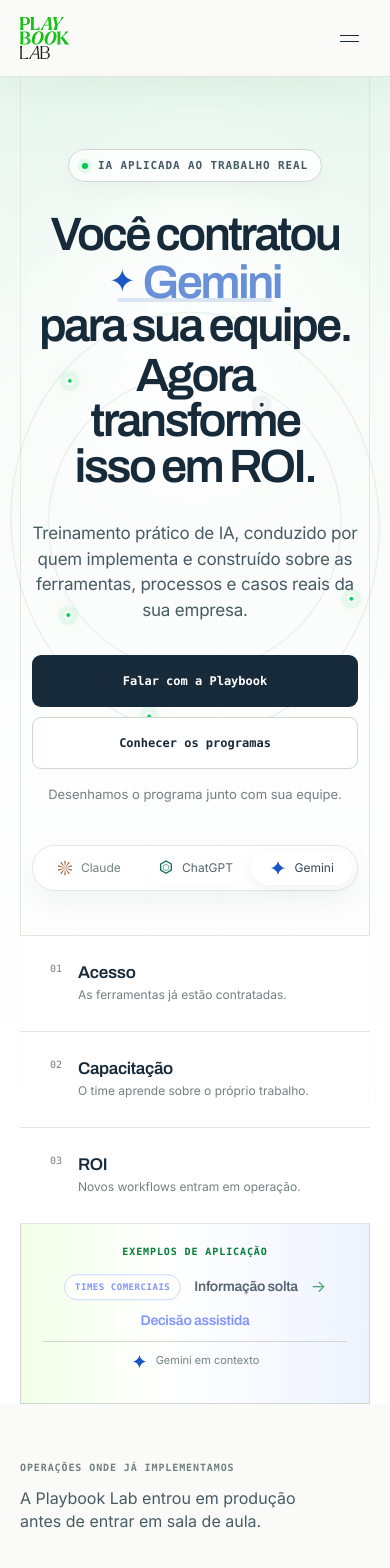
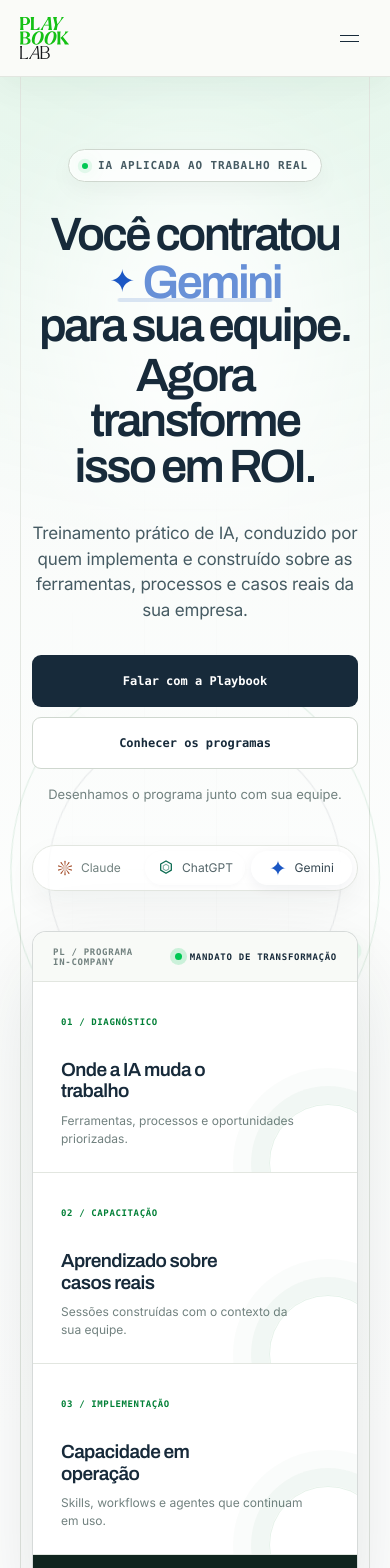
Before and after one commit to felipenunes07/playbook-lab-school, a React (Vite) app: page / in a window 390 px wide. Shown: the top 1568 px of the page. Built offline with nearby package versions, Linux system fonts and the light colour scheme.

Commit message:
feat: elevate site with executive program system

```diff
--- a/src/App.tsx
+++ b/src/App.tsx
@@ -43,6 +43,31 @@
   );
 }
 
+function PractitionersSection() {
+  return (
+    <section className="practitioners-section" id="autoridade" aria-labelledby="practitioners-title">
+      <div className="container practitioners-grid-v2">
+        <Reveal as="figure" className="practitioners-image">
+          <img src="/brand/executive-workshop.jpg" alt="Equipe reunida em um workshop executivo colaborativo" loading="lazy" decoding="async" />
+          <figcaption><span>Presença humana</span>Capacitação ao vivo, aplicada ao contexto da empresa.</figcaption>
+        </Reveal>
+
+        <Reveal className="practitioners-copy" order={1}>
+          <Kicker index="01">{PRACTITIONERS.eyebrow}</Kicker>
+          <h2 id="practitioners-title" className="section-title">Quem ensina também implementa.</h2>
+          <p className="practitioners-statement">{PRACTITIONERS.statement}</p>
+          <p>{PRACTITIONERS.body}</p>
+          <dl className="practitioner-stats">
+            <div><dt><CountUp value="45+" /></dt><dd>empresas atendidas</dd></div>
+            <div><dt><CountUp value="230+" /></dt><dd>projetos entregues</dd></div>
+          </dl>
+          <blockquote>“Não começamos perguntando quais funcionalidades ensinar. Começamos perguntando como o trabalho deveria funcionar com IA.”</blockquote>
+        </Reveal>
+      </div>
+    </section>
+  );
+}
+
 export default function App() {
   return (
     <>
@@ -52,11 +77,12 @@
       <main id="conteudo">
         <Hero />
         <ClientLogos />
+        <PractitionersSection />
 
         <section className="decision-section" id="como-funciona" aria-labelledby="decision-title">
           <div className="container decision-layout">
             <Reveal className="decision-intro">
-              <Kicker index="01">O gap de adoção</Kicker>
+              <Kicker index="02">O gap de adoção</Kicker>
               <h2 id="decision-title" className="section-title">
                 Comprar IA foi a parte fácil.
                 <span>Fazer o trabalho mudar é a transformação.</span>
@@ -80,7 +106,7 @@
           <div className="container">
             <Reveal className="programs-head">
               <div>
-                <Kicker index="02">Programas</Kicker>
+                <Kicker index="03">Programas</Kicker>
                 <h2 id="programs-title" className="section-title">Um caminho para cada nível de maturidade.</h2>
               </div>
               <p className="section-copy">Da primeira adoção à formação de pessoas capazes de construir soluções internas com IA.</p>
@@ -98,6 +124,9 @@
                   <div className="program-card-top">
                     <span className="program-number">0{index + 1}</span>
                     <span className="program-name">{program.name}</span>
+                  </div>
+                  <div className={`program-visual program-visual--${index + 1}`} aria-hidden="true">
+                    <span /><span /><span /><i />
                   </div>
                   <h3>{program.title}</h3>
                   <p>{program.body}</p>
@@ -121,7 +150,7 @@
         <section className="tailored-section" aria-labelledby="tailored-title">
           <div className="container tailored-grid">
             <Reveal className="tailored-copy">
-              <Kicker index="03">{TAILORED.eyebrow}</Kicker>
+              <Kicker index="04">{TAILORED.eyebrow}</Kicker>
               <h2 id="tailored-title" className="section-title">
                 {TAILORED.headline[0]}<span>{TAILORED.headline[1]}</span>
               </h2>
@@ -154,27 +183,6 @@
                 <span>0{index + 1}</span><h3>{title}</h3><p>{body}</p>
               </Reveal>
             ))}
-          </div>
-        </section>
-
-        <section className="practitioners-section" id="autoridade" aria-labelledby="practitioners-title">
-          <div className="container practitioners-grid-v2">
-            <Reveal as="figure" className="practitioners-image">
-              <img src="/brand/executive-workshop.jpg" alt="Equipe reunida em um workshop executivo colaborativo" loading="lazy" decoding="async" />
-              <figcaption><span>Presença humana</span>Capacitação ao vivo, aplicada ao contexto da empresa.</figcaption>
-            </Reveal>
-
-            <Reveal className="practitioners-copy" order={1}>
-              <Kicker index="04">{PRACTITIONERS.eyebrow}</Kicker>
-              <h2 id="practitioners-title" className="section-title">Quem ensina também implementa.</h2>
-              <p className="practitioners-statement">{PRACTITIONERS.statement}</p>
-              <p>{PRACTITIONERS.body}</p>
-              <dl className="practitioner-stats">
-                <div><dt><CountUp value="45+" /></dt><dd>empresas atendidas</dd></div>
-                <div><dt><CountUp value="230+" /></dt><dd>projetos entregues</dd></div>
-              </dl>
-              <blockquote>“Não começamos perguntando quais funcionalidades ensinar. Começamos perguntando como o trabalho deveria funcionar com IA.”</blockquote>
-            </Reveal>
           </div>
         </section>
 
--- a/src/components/sections/Hero.tsx
+++ b/src/components/sections/Hero.tsx
@@ -81,23 +81,33 @@
               </button>
             ))}
           </div>
-        </div>
 
-        <div className="container hero-outcomes" aria-label="Da licença ao resultado">
-          <div>
-            <span>01</span>
-            <strong>Acesso</strong>
-            <p>As ferramentas já estão contratadas.</p>
-          </div>
-          <div>
-            <span>02</span>
-            <strong>Capacitação</strong>
-            <p>O time aprende sobre o próprio trabalho.</p>
-          </div>
-          <div>
-            <span>03</span>
-            <strong>ROI</strong>
-            <p>Novos workflows entram em operação.</p>
+          <div className="hero-dossier" aria-label="Estrutura do programa in-company">
+            <div className="hero-dossier-head">
+              <span>PL / PROGRAMA IN-COMPANY</span>
+              <strong><i aria-hidden="true" /> Mandato de transformação</strong>
+              <span>CONFIDENCIAL / 01</span>
+            </div>
+            <div className="hero-dossier-grid">
+              <article>
+                <span>01 / DIAGNÓSTICO</span>
+                <strong>Onde a IA muda o trabalho</strong>
+                <p>Ferramentas, processos e oportunidades priorizadas.</p>
+              </article>
+              <article>
+                <span>02 / CAPACITAÇÃO</span>
+                <strong>Aprendizado sobre casos reais</strong>
+                <p>Sessões construídas com o contexto da sua equipe.</p>
+              </article>
+              <article>
+                <span>03 / IMPLEMENTAÇÃO</span>
+                <strong>Capacidade em operação</strong>
+                <p>Skills, workflows e agentes que continuam em uso.</p>
+              </article>
+            </div>
+            <div className="hero-dossier-foot" aria-hidden="true">
+              <span>SUA OPERAÇÃO</span><i>→</i><span>CAPACIDADE INSTALADA</span><i>→</i><strong>ROI</strong>
+            </div>
           </div>
         </div>
 
--- a/src/styles/app.css
+++ b/src/styles/app.css
@@ -70,7 +70,7 @@
 .hero-shell::before,.hero-shell::after { content: ""; position: absolute; z-index: 0; top: 0; bottom: 0; width: 1px; background: var(--line); }
 .hero-shell::before { left: max(var(--gutter),calc((100vw - var(--container))/2)); }
 .hero-shell::after { right: max(var(--gutter),calc((100vw - var(--container))/2)); }
-.hero-inner { position: relative; z-index: 1; display: flex; flex-direction: column; align-items: center; min-height: 690px; padding: clamp(78px,9vw,124px) clamp(24px,6vw,88px) 52px; text-align: center; }
+.hero-inner { position: relative; z-index: 1; display: flex; flex-direction: column; align-items: center; min-height: 940px; padding: clamp(72px,7vw,104px) clamp(24px,6vw,88px) 48px; text-align: center; }
 .hero-inner > :not(.hero-atmosphere) { position: relative; z-index: 2; }
 .hero-inner::before { content: ""; position: absolute; z-index: -1; top: 70px; left: 50%; width: min(720px,78%); height: 360px; border-radius: 50%; background: rgba(255,255,255,.8); filter: blur(64px); transform: translateX(-50%); }
 .hero-atmosphere { position: absolute; z-index: 1; inset: 34px -120px 0; pointer-events: none; }
@@ -104,6 +104,22 @@
 .hero-tool { display: inline-flex; align-items: center; gap: 7px; min-height: 34px; padding: 0 13px; border-radius: 999px; font-size: 12px; color: var(--muted); transition: .25s ease; }
 .hero-tool svg { color: var(--tool); }
 .hero-tool.is-active { background: #fff; color: var(--ink); box-shadow: 0 5px 18px rgba(16,36,58,.09); }
+.hero-dossier { width: 100%; max-width: 1080px; margin-top: 54px; overflow: hidden; border: 1px solid rgba(16,37,31,.17); border-radius: 18px; background: rgba(255,255,255,.9); box-shadow: 0 34px 90px rgba(16,37,31,.13),0 2px 0 rgba(255,255,255,.9) inset; text-align: left; backdrop-filter: blur(16px); }
+.hero-dossier-head { display: grid; grid-template-columns: 1fr auto 1fr; align-items: center; gap: 18px; min-height: 50px; padding: 0 20px; border-bottom: 1px solid var(--line); background: #f8faf7; font: 600 9px var(--font-label); letter-spacing: .08em; color: var(--muted); }
+.hero-dossier-head > span:last-child { text-align: right; }
+.hero-dossier-head strong { display: inline-flex; align-items: center; gap: 8px; color: var(--ink); text-transform: uppercase; }
+.hero-dossier-head strong i { width: 7px; height: 7px; border-radius: 50%; background: var(--accent); box-shadow: 0 0 0 5px var(--accent-glow); }
+.hero-dossier-grid { display: grid; grid-template-columns: repeat(3,1fr); }
+.hero-dossier-grid article { position: relative; min-height: 170px; padding: 26px 28px 24px; overflow: hidden; }
+.hero-dossier-grid article + article { border-left: 1px solid var(--line); }
+.hero-dossier-grid article::after { content: ""; position: absolute; right: -30px; bottom: -50px; width: 118px; height: 118px; border: 1px solid rgba(0,127,54,.1); border-radius: 50%; box-shadow: 0 0 0 18px rgba(0,127,54,.035),0 0 0 36px rgba(0,127,54,.02); transition: transform .45s ease,border-color .45s ease; }
+.hero-dossier-grid article:hover::after { border-color: rgba(0,200,83,.35); transform: translate(-8px,-8px); }
+.hero-dossier-grid article > span { font: 600 9px var(--font-label); letter-spacing: .07em; color: var(--accent-deep); }
+.hero-dossier-grid article strong { display: block; max-width: 17ch; margin-top: 28px; font: 600 19px/1.15 var(--font-display); letter-spacing: -.03em; }
+.hero-dossier-grid article p { max-width: 32ch; margin-top: 10px; font-size: 12px; line-height: 1.5; color: var(--muted); }
+.hero-dossier-foot { display: flex; align-items: center; justify-content: center; gap: 14px; min-height: 46px; border-top: 1px solid var(--line); background: var(--ink-deep); color: rgba(255,255,255,.56); font: 600 9px var(--font-label); letter-spacing: .08em; }
+.hero-dossier-foot i { font-style: normal; color: #55ef88; }
+.hero-dossier-foot strong { color: #fff; }
 .hero-outcomes { position: relative; z-index: 1; display: grid; grid-template-columns: repeat(3,1fr); border-top: 1px solid var(--line); border-bottom: 1px solid var(--line); background: rgba(255,255,255,.88); }
 .hero-outcomes > div { display: grid; grid-template-columns: auto 1fr; gap: 5px 16px; padding: 27px 30px; text-align: left; }
 .hero-outcomes > div + div { border-left: 1px solid var(--line); }
@@ -122,7 +138,7 @@
 @keyframes application-in { from { opacity: 0; transform: translateY(8px); } to { opacity: 1; transform: none; } }
 
 /* Client proof */
-.clients { padding-block: 58px 64px; border-bottom: 1px solid var(--line); background: #fafbf8; }
+.clients { padding-block: 62px 72px; border-bottom: 1px solid var(--line); background: #fafbf8; }
 .clients-inner { display: grid; grid-template-columns: minmax(220px,.72fr) minmax(0,2.28fr); gap: 36px 70px; align-items: center; }
 .clients-head { display: flex; flex-direction: column; gap: 14px; }
 .clients .eyebrow { font: 600 10px var(--font-label); letter-spacing: .09em; text-transform: uppercase; color: var(--muted); }
@@ -160,20 +176,33 @@
 .programs-head { display: grid; grid-template-columns: 1.4fr .6fr; gap: 60px; align-items: end; }
 .programs-head .section-copy { padding-bottom: 7px; }
 .programs-grid-v2 { display: grid; grid-template-columns: repeat(2,1fr); gap: 16px; margin-top: 62px; }
-.program-card-v2 { position: relative; display: flex; flex-direction: column; min-height: 480px; padding: clamp(28px,3vw,42px); overflow: hidden; border: 1px solid var(--line-strong); border-radius: 16px; background: #fbfcfa; transition: border-color .25s ease,box-shadow .25s ease,transform .25s ease; }
+.program-card-v2 { position: relative; display: flex; flex-direction: column; min-height: 620px; padding: clamp(28px,3vw,42px); overflow: hidden; border: 1px solid var(--line-strong); border-radius: 18px; background: #fbfcfa; transition: border-color .25s ease,box-shadow .25s ease,transform .25s ease; }
 .program-card-v2:hover { border-color: #aebbb1; box-shadow: 0 22px 54px rgba(17,42,35,.09); transform: translateY(-4px); }
 .program-card-v2:hover .program-name { border-color: var(--accent); color: var(--accent-deep); }
 .program-card-v2:hover .program-cta .btn-arrow { transform: translateX(4px); }
 .program-card-v2::after { content: ""; position: absolute; top: 0; right: 0; left: 0; height: 3px; background: var(--line-strong); }
-.program-card-v2:nth-child(3) { grid-column: 1/-1; min-height: 390px; }
-.program-card-v2.is-featured { background: var(--green-pale); color: var(--ink); border-color: #bfd7c4; box-shadow: 0 20px 54px rgba(22,86,47,.08); }
+.program-card-v2:nth-child(3) { grid-column: 1/-1; min-height: 560px; }
+.program-card-v2.is-featured { background: #fff; color: var(--ink); border-color: #b9c8bf; box-shadow: 0 24px 64px rgba(17,42,35,.1); }
 .program-card-v2.is-featured::after { background: var(--accent); }
 .program-card-top { display: flex; justify-content: space-between; align-items: center; }
 .program-number { font: 10px var(--font-label); color: var(--muted); }
 .program-name { padding: 7px 10px; border: 1px solid var(--line-strong); border-radius: 999px; font: 600 10px var(--font-label); letter-spacing: .07em; text-transform: uppercase; }
 .is-featured .program-number { color: var(--accent-deep); }
 .is-featured .program-name { border-color: #bfd5b0; color: var(--accent-deep); }
-.program-card-v2 h3 { max-width: 19ch; margin-top: 52px; font: 600 clamp(27px,3vw,42px)/1.04 var(--font-display); letter-spacing: -.046em; }
+.program-visual { position: relative; height: 142px; margin-top: 30px; overflow: hidden; border: 1px solid var(--line); border-radius: 12px; background: #f1f3ef; }
+.program-visual::before { content: ""; position: absolute; inset: 0; opacity: .62; background-image: linear-gradient(rgba(23,42,58,.055) 1px,transparent 1px),linear-gradient(90deg,rgba(23,42,58,.055) 1px,transparent 1px); background-size: 28px 28px; }
+.program-visual > span { position: absolute; z-index: 1; border-radius: 50%; background: #fff; box-shadow: 0 12px 30px rgba(17,42,35,.12); }
+.program-visual > span:nth-child(1) { top: 30px; left: 14%; width: 48px; height: 48px; border: 1px solid var(--line-strong); }
+.program-visual > span:nth-child(2) { top: 52px; left: calc(50% - 32px); width: 64px; height: 64px; border: 2px solid var(--accent); box-shadow: 0 0 0 10px rgba(0,200,83,.07),0 14px 32px rgba(17,42,35,.11); }
+.program-visual > span:nth-child(3) { top: 26px; right: 13%; width: 54px; height: 54px; border: 1px solid var(--line-strong); }
+.program-visual > i { position: absolute; z-index: 0; top: 60px; right: 16%; left: 17%; height: 1px; background: linear-gradient(90deg,var(--line-strong),var(--accent),var(--line-strong)); }
+.program-visual--2 { background: var(--ink-deep); border-color: #27443a; }
+.program-visual--2::before { background-image: linear-gradient(rgba(255,255,255,.055) 1px,transparent 1px),linear-gradient(90deg,rgba(255,255,255,.055) 1px,transparent 1px); }
+.program-visual--2 > span { border-color: rgba(255,255,255,.16) !important; background: #19352d; box-shadow: 0 0 0 8px rgba(0,200,83,.07); }
+.program-visual--2 > span:nth-child(2) { background: var(--accent); border-color: #73f09b !important; box-shadow: 0 0 0 12px rgba(0,200,83,.12),0 0 38px rgba(0,200,83,.25); }
+.program-visual--3 { background: linear-gradient(135deg,#e9f0eb,#f9faf8); }
+.program-card-v2:nth-child(3) .program-visual { max-width: 52%; }
+.program-card-v2 h3 { max-width: 19ch; margin-top: 34px; font: 600 clamp(27px,3vw,42px)/1.04 var(--font-display); letter-spacing: -.046em; }
 .program-card-v2 p { max-width: 50ch; margin-top: 20px; font-size: 15px; line-height: 1.6; color: var(--muted); }
 .is-featured p { color: var(--muted); }
 .program-tags { display: flex; flex-wrap: wrap; gap: 7px; margin-top: 26px; }
@@ -220,30 +249,37 @@
 .method-item p { margin-top: 10px; font-size: 13px; line-height: 1.55; color: rgba(255,255,255,.58); }
 
 /* Practitioners */
-.practitioners-section { padding-block: clamp(96px,10vw,150px); background: #fbfcfa; }
+.practitioners-section { position: relative; overflow: hidden; padding-block: clamp(96px,10vw,150px); background: radial-gradient(circle at 18% 10%,rgba(0,200,83,.12),transparent 28%),var(--ink-deep); color: #fff; }
+.practitioners-section::before { content: ""; position: absolute; inset: 0; opacity: .42; background-image: linear-gradient(rgba(255,255,255,.04) 1px,transparent 1px),linear-gradient(90deg,rgba(255,255,255,.04) 1px,transparent 1px); background-size: 72px 72px; mask-image: linear-gradient(to bottom,#000,transparent 84%); }
 .practitioners-grid-v2 { display: grid; grid-template-columns: 1.12fr .88fr; gap: clamp(52px,8vw,112px); align-items: center; }
-.practitioners-image { position: relative; min-height: 650px; overflow: hidden; background: var(--stone); }
+.practitioners-image,.practitioners-copy { position: relative; z-index: 1; }
+.practitioners-image { min-height: 650px; overflow: hidden; border: 1px solid rgba(255,255,255,.14); border-radius: 18px; background: #20372f; box-shadow: 0 34px 90px rgba(0,0,0,.28); }
 .practitioners-image img { width: 100%; height: 100%; min-height: 650px; object-fit: cover; filter: saturate(.88) contrast(1.02); }
 .practitioners-image.is-in img { animation: image-settle 1.4s cubic-bezier(.16,1,.3,1) both; }
 @keyframes image-settle { from { transform: scale(1.055); filter: saturate(.72) contrast(1.02); } to { transform: none; filter: saturate(.88) contrast(1.02); } }
-.practitioners-image::after { content: ""; position: absolute; inset: 0; background: linear-gradient(to top,rgba(4,8,5,.72),transparent 45%); }
+.practitioners-image::after { content: ""; position: absolute; inset: 0; background: linear-gradient(to top,rgba(4,14,10,.82),transparent 48%); }
 .practitioners-image figcaption { position: absolute; z-index: 1; right: 0; bottom: 0; left: 0; display: flex; flex-direction: column; gap: 8px; padding: 34px; color: #fff; font-size: 14px; }
 .practitioners-image figcaption span { font: 600 10px var(--font-label); letter-spacing: .09em; text-transform: uppercase; color: var(--accent); }
-.practitioners-statement { margin-top: 30px; font-size: 20px; line-height: 1.5; color: var(--ink-soft); }
-.practitioners-copy > p:not(.section-kicker):not(.practitioners-statement) { margin-top: 22px; line-height: 1.65; color: var(--muted); }
-.practitioner-stats { display: grid; grid-template-columns: repeat(2,1fr); margin-top: 42px; border-top: 1px solid var(--ink); }
+.practitioners-copy .section-kicker { color: rgba(255,255,255,.56); }
+.practitioners-copy .section-kicker > span { color: #55ef88; }
+.practitioners-copy .section-title { color: #fff; }
+.practitioners-statement { margin-top: 30px; font-size: 20px; line-height: 1.5; color: rgba(255,255,255,.78); }
+.practitioners-copy > p:not(.section-kicker):not(.practitioners-statement) { margin-top: 22px; line-height: 1.65; color: rgba(255,255,255,.54); }
+.practitioner-stats { display: grid; grid-template-columns: repeat(2,1fr); margin-top: 42px; border-top: 1px solid rgba(255,255,255,.22); }
 .practitioner-stats > div { padding-top: 22px; }
-.practitioner-stats > div + div { padding-left: 26px; border-left: 1px solid var(--line); }
-.practitioner-stats dt { font: 600 clamp(38px,4vw,56px)/.9 var(--font-display); letter-spacing: -.05em; }
-.practitioner-stats dd { margin: 9px 0 0; font: 600 10px var(--font-label); letter-spacing: .08em; text-transform: uppercase; color: var(--muted); }
-.practitioners-copy blockquote { margin-top: 42px; padding: 25px 0 0 26px; border-top: 1px solid var(--line-strong); border-left: 3px solid var(--accent); font: 500 18px/1.55 var(--font-display); letter-spacing: -.02em; }
+.practitioner-stats > div + div { padding-left: 26px; border-left: 1px solid rgba(255,255,255,.16); }
+.practitioner-stats dt { font: 600 clamp(38px,4vw,56px)/.9 var(--font-display); letter-spacing: -.05em; color: #fff; }
+.practitioner-stats dd { margin: 9px 0 0; font: 600 10px var(--font-label); letter-spacing: .08em; text-transform: uppercase; color: rgba(255,255,255,.46); }
+.practitioners-copy blockquote { margin-top: 42px; padding: 26px; border: 1px solid rgba(255,255,255,.14); border-left: 3px solid var(--accent); border-radius: 0 12px 12px 0; background: rgba(255,255,255,.06); font: 500 18px/1.55 var(--font-display); letter-spacing: -.02em; color: #fff; }
 
 /* Deliverables */
 .deliverables-section { padding-block: clamp(90px,10vw,140px); border-top: 1px solid var(--line); background: #f1f3ef; }
 .deliverables-head { display: grid; grid-template-columns: 1.25fr .75fr; gap: 70px; align-items: end; }
 .deliverables-head .section-copy { padding-bottom: 8px; }
 .deliverables-grid-v2 { display: grid; grid-template-columns: repeat(2,1fr); gap: 16px; margin-top: 62px; }
-.deliverable-card-v2 { padding: clamp(30px,4vw,48px); border: 1px solid var(--line-strong); border-radius: 16px; background: rgba(255,255,255,.9); box-shadow: 0 18px 46px rgba(17,42,35,.055); }
+.deliverable-card-v2 { position: relative; padding: clamp(30px,4vw,48px); overflow: hidden; border: 1px solid var(--line-strong); border-radius: 16px; background: rgba(255,255,255,.9); box-shadow: 0 18px 46px rgba(17,42,35,.055); }
+.deliverable-card-v2::after { content: "01"; position: absolute; top: 22px; right: 28px; font: 600 72px/.8 var(--font-display); letter-spacing: -.08em; color: rgba(23,42,58,.035); }
+.deliverable-card-v2:nth-child(2)::after { content: "02"; }
 .deliverable-kind { font: 600 10px var(--font-label); letter-spacing: .09em; text-transform: uppercase; color: var(--accent-deep); }
 .deliverable-card-v2 h3 { max-width: 14ch; margin-top: 22px; font: 600 clamp(28px,3vw,40px)/1.05 var(--font-display); letter-spacing: -.045em; }
 .deliverable-card-v2 ul { margin-top: 42px; border-top: 1px solid var(--ink); }
@@ -308,19 +344,27 @@
   .decision-layout,.tailored-grid,.practitioners-grid-v2,.beliefs-layout,.why-grid { grid-template-columns: 1fr; }
   .decision-intro,.beliefs-intro { position: static; }
   .programs-head,.deliverables-head { grid-template-columns: 1fr; gap: 28px; }
+  .program-card-v2:nth-child(3) .program-visual { max-width: 100%; }
   .method-grid { grid-template-columns: repeat(2,1fr); }
   .practitioners-image,.practitioners-image img { min-height: 520px; }
 }
 
 @media (max-width: 720px) {
   .brand-offer { display: none; }
-  .hero-inner { min-height: 0; padding: 72px 12px 44px; }
+  .hero-inner { min-height: 0; padding: 72px 12px 38px; }
   .hero-title { font-size: clamp(40px,12vw,58px); }
   .hero-line--tool { display: flex; flex-wrap: wrap; justify-content: center; gap: 0 .18em; }
   .hero-actions { width: 100%; flex-direction: column; }
   .hero-actions .btn { width: 100%; }
   .hero-tool-rail { width: 100%; justify-content: center; }
   .hero-tool { flex: 1; justify-content: center; padding-inline: 7px; }
+  .hero-dossier { margin-top: 40px; border-radius: 14px; }
+  .hero-dossier-head { grid-template-columns: 1fr auto; }
+  .hero-dossier-head > span:last-child { display: none; }
+  .hero-dossier-grid { grid-template-columns: 1fr; }
+  .hero-dossier-grid article + article { border-top: 1px solid var(--line); border-left: 0; }
+  .hero-dossier-grid article { min-height: 145px; }
+  .hero-dossier-foot { gap: 8px; font-size: 8px; }
   .hero-outcomes { grid-template-columns: 1fr; }
   .hero-outcomes > div + div { border-top: 1px solid var(--line); border-left: 0; }
   .application-strip { grid-template-columns: 1fr; gap: 15px; padding: 22px; text-align: center; }
@@ -336,7 +380,7 @@
   .decision-row p { grid-column: 2; }
   .programs-grid-v2,.deliverables-grid-v2 { grid-template-columns: 1fr; }
   .program-card-v2:nth-child(3) { grid-column: auto; }
-  .program-card-v2 { min-height: 440px; }
+  .program-card-v2 { min-height: 560px; }
   .method-grid { grid-template-columns: 1fr; margin-top: 72px; }
   .method-item { padding: 24px 0; border-bottom: 1px solid rgba(255,255,255,.14); }
   .method-item + .method-item { padding-left: 0; border-left: 0; }
```
